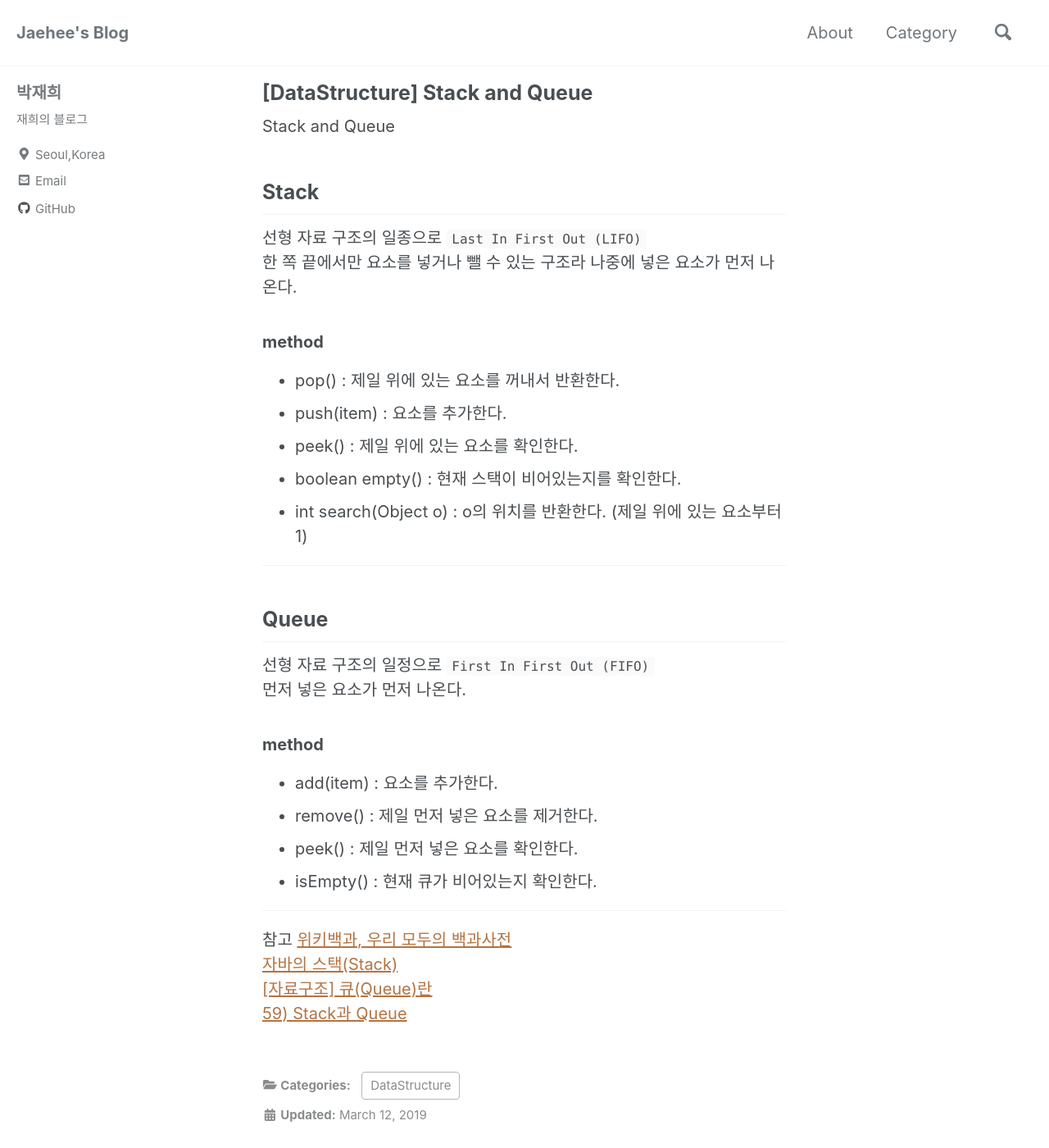
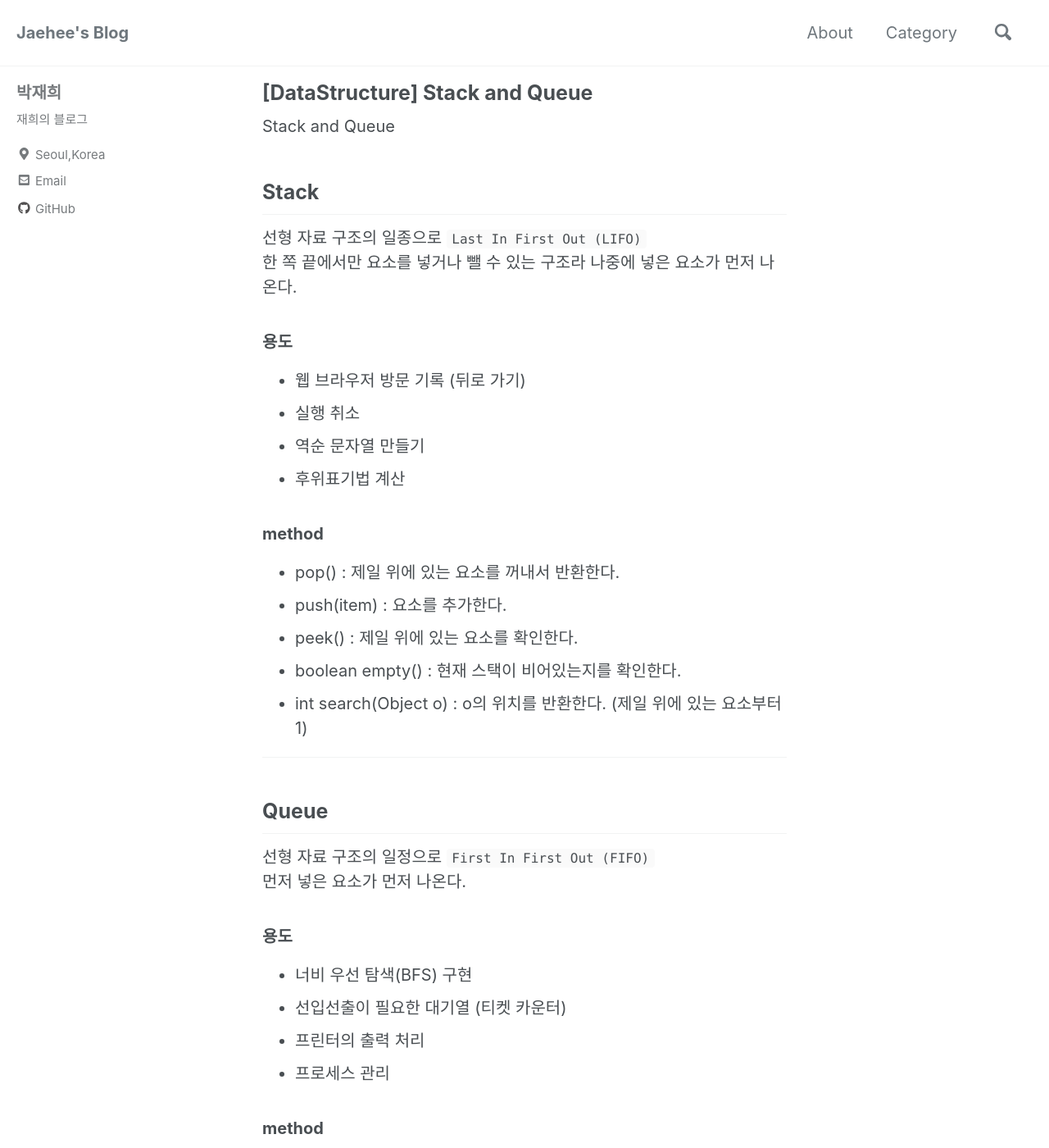
Before and after one commit to jaehee0145/jaehee0145.github.io, a Jekyll site: the page built from _posts/2019-03-12-[DataStructure] Stack and Queue.md, in a window 1280 px wide and 1400 px high. Shown: the whole window at 82% size. Built offline with Jekyll 4.4.1, drawn with Linux system fonts in a browser that asks for light colours; cached includes are drawn as plain includes; nearby versions of some CDN libraries; comment, search, counter and statistics services are not loaded; some of the changed text lies outside the part shown.

Commit message:
stack and queue

```diff
--- a/_posts/2019-03-12-[DataStructure] Stack and Queue.md
+++ b/_posts/2019-03-12-[DataStructure] Stack and Queue.md
@@ -14,6 +14,12 @@ Stack and Queue
 선형 자료 구조의 일종으로 `Last In First Out (LIFO)`
 한 쪽 끝에서만 요소를 넣거나 뺄 수 있는 구조라 나중에 넣은 요소가 먼저 나온다.
 
+### 용도
+- 웹 브라우저 방문 기록 (뒤로 가기)
+- 실행 취소
+- 역순 문자열 만들기
+- 후위표기법 계산
+
 ### method
 - pop() : 제일 위에 있는 요소를 꺼내서 반환한다.
 - push(item) : 요소를 추가한다.
@@ -28,6 +34,13 @@ Stack and Queue
 선형 자료 구조의 일정으로 `First In First Out (FIFO)`
 먼저 넣은 요소가 먼저 나온다.
 
+### 용도
+- 너비 우선 탐색(BFS) 구현
+- 선입선출이 필요한 대기열 (티켓 카운터)
+- 프린터의 출력 처리
+- 프로세스 관리
+
+
 ### method
 - add(item) : 요소를 추가한다.
 - remove() : 제일 먼저 넣은 요소를 제거한다.
```
Also changed, not shown: _posts/2019-03-12-[T.I.L]-2019-03-12.md (+2 -1 lines), _posts/2019-03-13-[T.I.L]-2019-03-13.md (added, +53 -0 lines).
